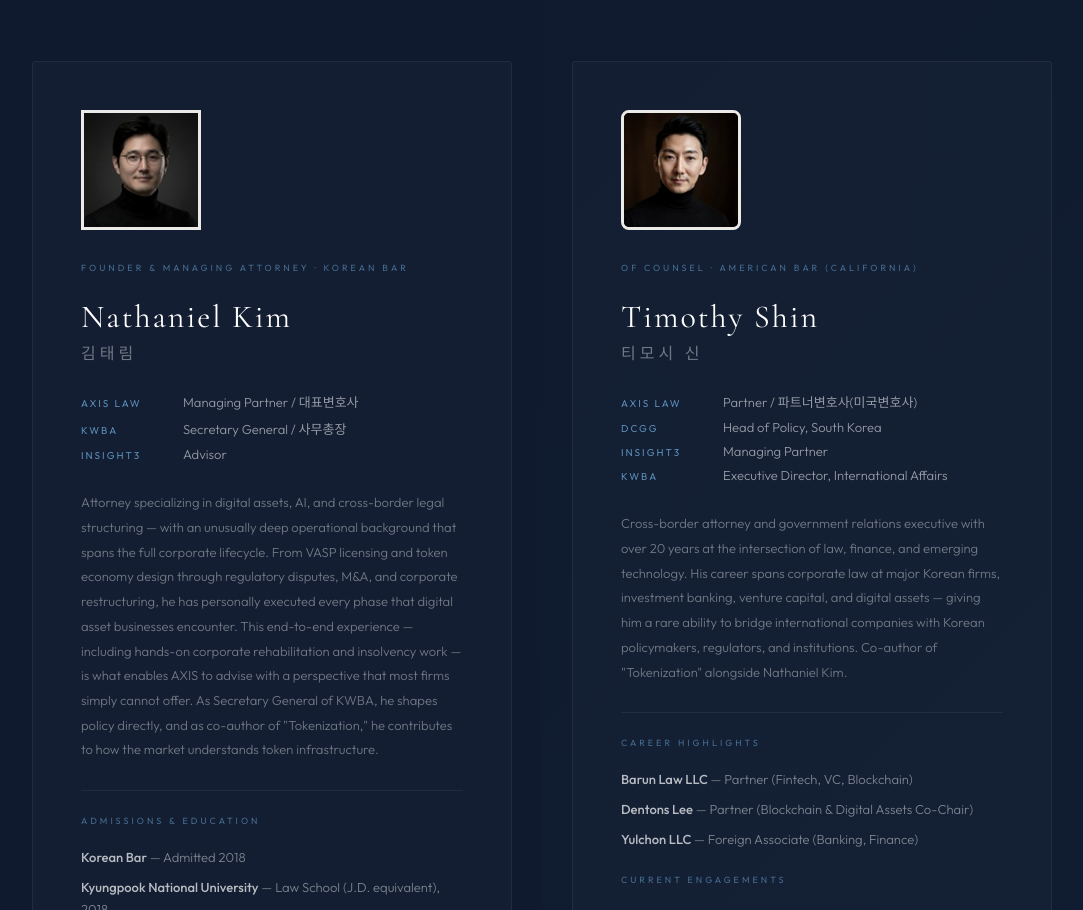
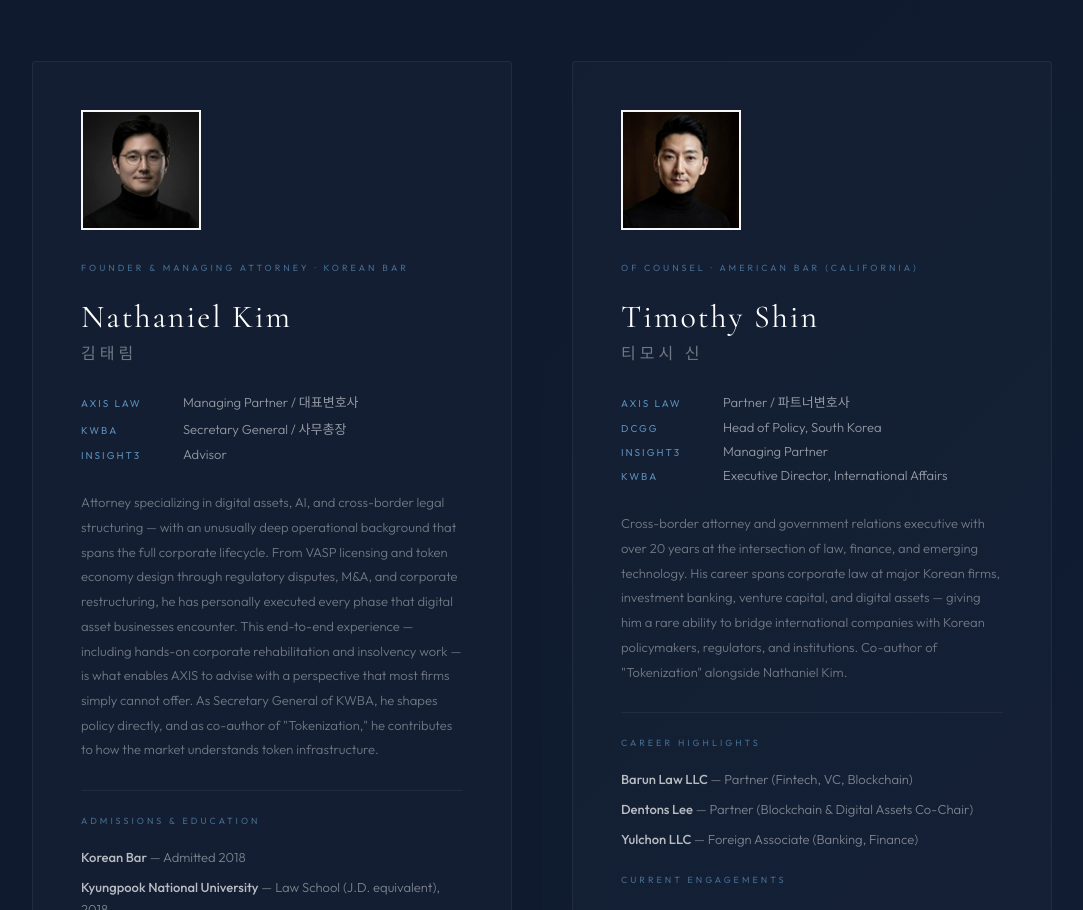
Before and after one commit to axis-nate/hompage, a plain HTML site: page index.html in a window 1280 px wide. Shown: the part 5182-6092 px from the top of the page, without its empty margins (98-1181 px from the left). Drawn offline with nearby package versions, Linux system fonts and the light colour scheme; no server answers.

Commit message:
Update index.html

```diff
--- a/index.html
+++ b/index.html
@@ -697,7 +697,7 @@ footer{background:var(--navy-deep);padding:48px 0}
       <!-- NATHANIEL KIM -->
       <article class="team-member reveal" itemscope itemtype="https://schema.org/Person">
         <img class="member-photo" src="image/nate.jpg" alt="Nathaniel T. Kim" /* 수정된 코드 */
-style="width:120px; height:120px; border-radius:0; object-fit:contain; object-position:center; border:3px solid var(--border); background-color:#f0f0f0;"">
+style="width:120px; height:120px; border-radius:0; object-fit:contain; object-position:center; background-color:#f0f0f0;"">
         <div class="member-tag">Founder & Managing Attorney · Korean Bar</div>
         <h3 class="member-name serif" itemprop="name">Nathaniel Kim</h3>
         <div class="member-name-kr kr" itemprop="alternateName">김태림</div>
@@ -757,12 +757,12 @@ style="width:120px; height:120px; border-radius:0; object-fit:contain; object-po
 
       <!-- TIMOTHY SHIN -->
       <article class="team-member reveal" itemscope itemtype="https://schema.org/Person">
-        <img class="member-photo" src="image/tim.jpg" alt="Timothy Shin" itemprop="image" style="width:120px;height:120px;border-radius:8px;object-fit:cover;object-position:center top;border:3px solid var(--border)">
+        <img class="member-photo" src="image/tim.jpg" alt="Timothy Shin" itemprop="image"style="width:120px; height:120px; border-radius:0; object-fit:contain; object-position:center; background-color:#f0f0f0;">
         <div class="member-tag">Of Counsel · American Bar (California)</div>
         <h3 class="member-name serif" itemprop="name">Timothy Shin</h3>
         <div class="member-name-kr kr" itemprop="alternateName">티모시 신</div>
         <div class="member-titles">
-          <div class="member-title-item"><span class="member-title-org">AXIS Law</span><span class="member-title-role" itemprop="jobTitle">Partner / 파트너변호사(미국변호사)</span></div>
+          <div class="member-title-item"><span class="member-title-org">AXIS Law</span><span class="member-title-role" itemprop="jobTitle">Partner / 파트너변호사</span></div>
           <div class="member-title-item"><span class="member-title-org">DCGG</span><span class="member-title-role">Head of Policy, South Korea</span></div>
           <div class="member-title-item"><span class="member-title-org">INSIGHT3</span><span class="member-title-role">Managing Partner</span></div>
           <div class="member-title-item"><span class="member-title-org">KWBA</span><span class="member-title-role">Executive Director, International Affairs</span></div>
```
